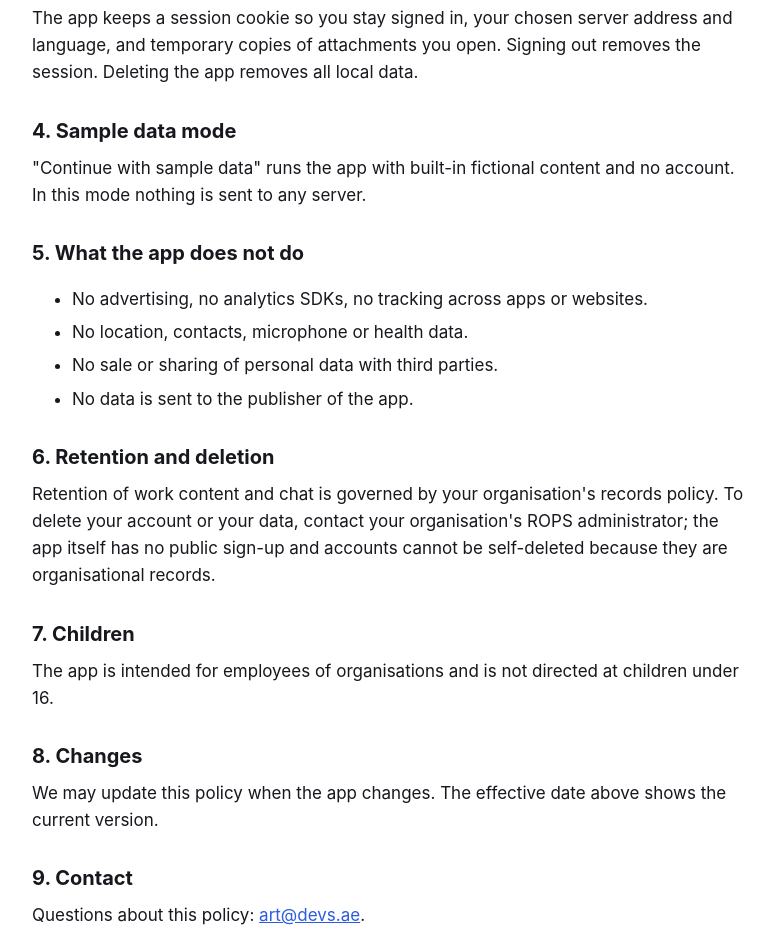
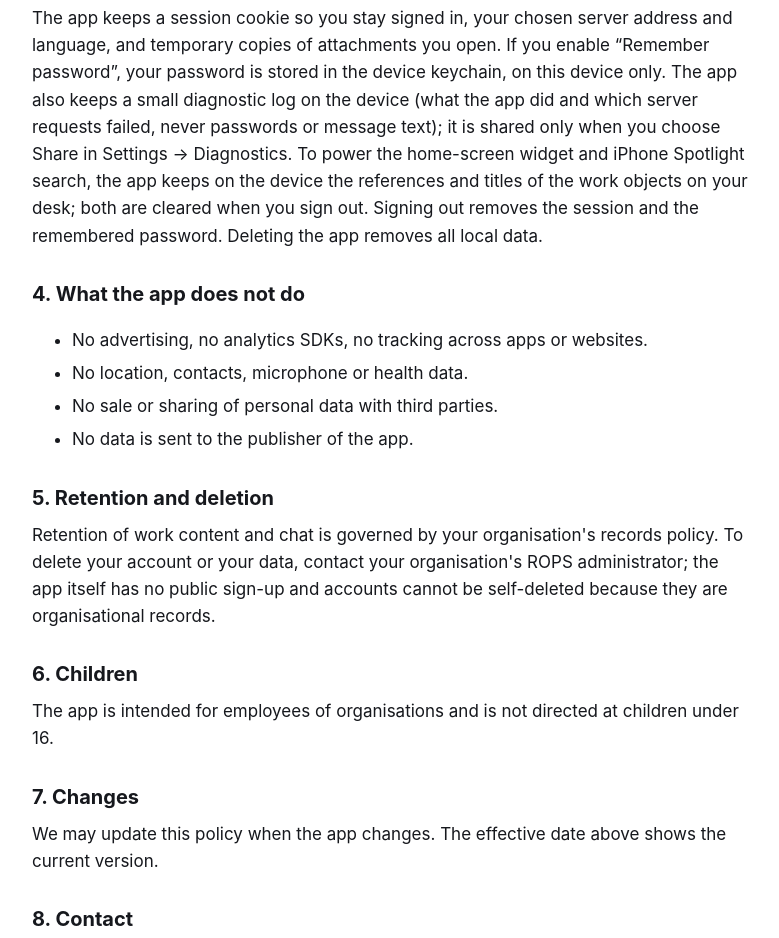
Before and after one commit to Ashotych/rops-ios-site, a plain HTML site: page privacy.html in a window 1280 px wide. Shown: the part 993-1931 px from the top of the page, without its empty margins (248-1027 px from the left). Drawn offline with Linux system fonts and the light colour scheme.

Commit message:
Support and privacy pages for version 1.2.1
Sample data mode is removed from the app, so both pages drop it. The privacy policy also describes what the app keeps on the device (remembered password, diagnostic log, widget data), and the support page covers threads, widgets and selecting several work objects.

Co-Authored-By: Claude Fable 5.2 <noreply@anthropic.com>

```diff
--- a/privacy.html
+++ b/privacy.html
@@ -1,7 +1,7 @@
 <!doctype html><html lang="en"><head><meta charset="utf-8"><meta name="viewport" content="width=device-width,initial-scale=1"><title>ROPS for iOS — Privacy Policy</title>
 <style>body{font:17px/1.6 -apple-system,BlinkMacSystemFont,"Segoe UI",Helvetica,Arial,sans-serif;color:#16181d;background:#fff;margin:0;padding:24px 16px 64px}main{max-width:720px;margin:0 auto}h1{font-size:28px;margin:8px 0 16px}h2{font-size:20px;margin:28px 0 8px}p,li{margin:6px 0}code{background:#f4f5f7;padding:1px 5px;border-radius:4px}a{color:#2d5be3}footer{margin-top:40px;color:#6c727c;font-size:14px}
 @media(prefers-color-scheme:dark){body{background:#111;color:#eee}code{background:#26282f}a{color:#8ab4ff}}</style></head><body><main><h1>ROPS for iOS — Privacy Policy</h1>
-<p><strong>Effective date:</strong> 19 October 2026</p>
+<p><strong>Effective date:</strong> 19 November 2026</p>
 <p><strong>Operator:</strong> Amara Technology Consultancy LLC ("we", "us")</p>
 <p><strong>Contact:</strong> <a href="mailto:art@devs.ae">art@devs.ae</a></p>
 <p>ROPS for iOS ("the app") is the mobile client for ROPS, a work-object routing system that organisations deploy on their own servers. This policy explains what the app collects and how it is used.</p>
@@ -18,21 +18,19 @@
 </ul>
 <p>All of this is stored on your organisation's ROPS server and transmitted only between your device and that server, over HTTPS (TLS).</p>
 <h2>3. Data stored on your device</h2>
-<p>The app keeps a session cookie so you stay signed in, your chosen server address and language, and temporary copies of attachments you open. Signing out removes the session. Deleting the app removes all local data.</p>
-<h2>4. Sample data mode</h2>
-<p>"Continue with sample data" runs the app with built-in fictional content and no account. In this mode nothing is sent to any server.</p>
-<h2>5. What the app does not do</h2>
+<p>The app keeps a session cookie so you stay signed in, your chosen server address and language, and temporary copies of attachments you open. If you enable “Remember password”, your password is stored in the device keychain, on this device only. The app also keeps a small diagnostic log on the device (what the app did and which server requests failed, never passwords or message text); it is shared only when you choose Share in Settings → Diagnostics. To power the home-screen widget and iPhone Spotlight search, the app keeps on the device the references and titles of the work objects on your desk; both are cleared when you sign out. Signing out removes the session and the remembered password. Deleting the app removes all local data.</p>
+<h2>4. What the app does not do</h2>
 <ul>
 <li>No advertising, no analytics SDKs, no tracking across apps or websites.</li>
 <li>No location, contacts, microphone or health data.</li>
 <li>No sale or sharing of personal data with third parties.</li>
 <li>No data is sent to the publisher of the app.</li>
 </ul>
-<h2>6. Retention and deletion</h2>
+<h2>5. Retention and deletion</h2>
 <p>Retention of work content and chat is governed by your organisation's records policy. To delete your account or your data, contact your organisation's ROPS administrator; the app itself has no public sign-up and accounts cannot be self-deleted because they are organisational records.</p>
-<h2>7. Children</h2>
+<h2>6. Children</h2>
 <p>The app is intended for employees of organisations and is not directed at children under 16.</p>
-<h2>8. Changes</h2>
+<h2>7. Changes</h2>
 <p>We may update this policy when the app changes. The effective date above shows the current version.</p>
-<h2>9. Contact</h2>
+<h2>8. Contact</h2>
 <p>Questions about this policy: <a href="mailto:art@devs.ae">art@devs.ae</a>.</p><footer>ROPS for iOS · Amara Technology Consultancy LLC</footer></main></body></html>
```
Also changed, not shown: support.html (+7 -2 lines).
